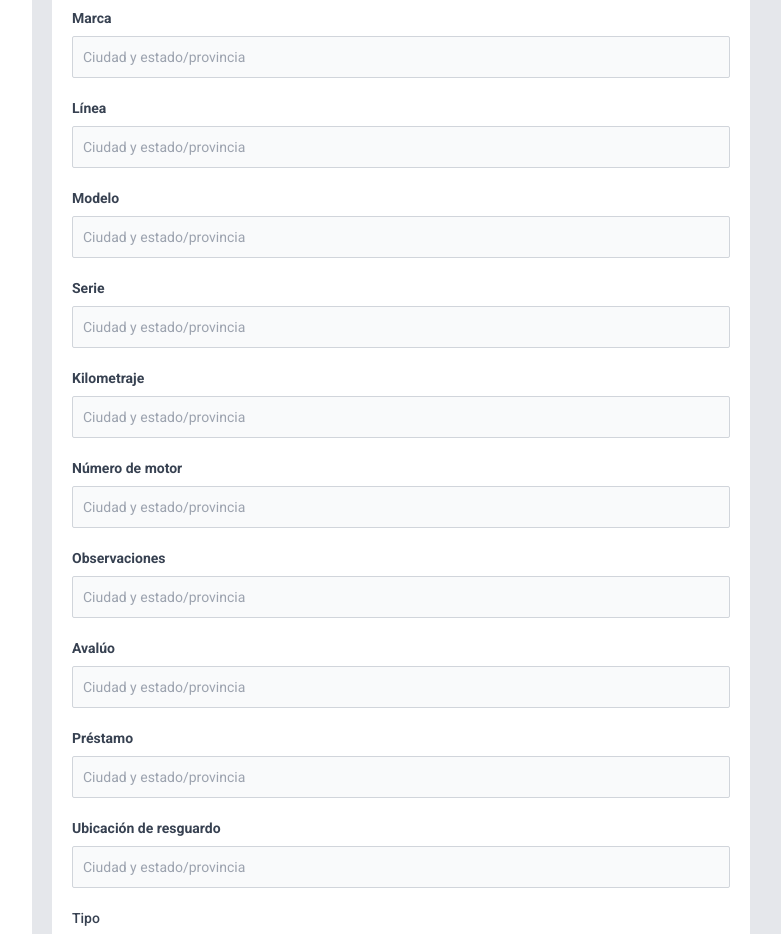
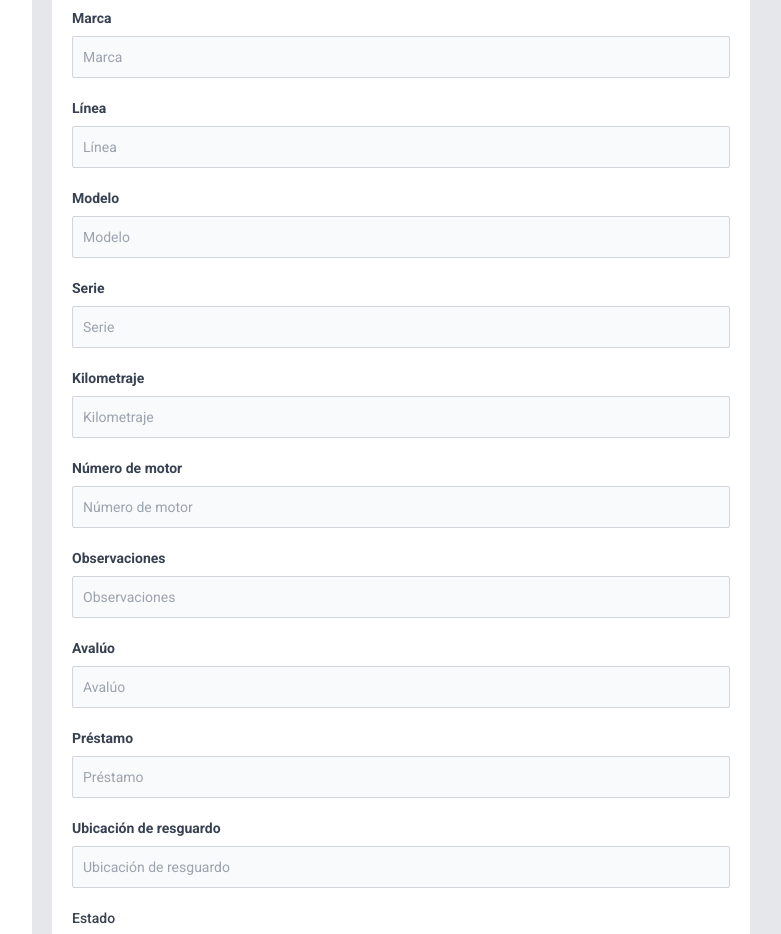
Before and after one commit to karen-nino/711-automotores, a Next.js app: page /pages/nuevo-prestamo/nuevo-vehiculo-prestamo in a window 1280 px wide. Shown: the part 460-1394 px from the top of the page, without its empty margins (198-979 px from the left). Built offline with nearby package versions, Linux system fonts and the light colour scheme.

Commit message:
modal/formuulario prestamo

```diff
--- a/app/components/modal/modal-fotos/page.js
+++ b/app/components/modal/modal-fotos/page.js
@@ -14,6 +14,18 @@ const ModalFotos = () => {
                             <option value="front">Frente</option>
                             <option value="back">Vuelta</option>
                         </select>
+                        <a className='block mt-4 text-xs tracking-wide text-gray-700 bg-white border border-b border-gray-300 rounded cursor-pointer w-[140px] item active:bg-gray-200'>
+                            <div className='flex justify-between'>
+                                <div className='flex justify-center py-3 pl-3'>
+                                    <span className='text-center'>Agregar foto</span>
+                                </div>
+                                <div className='px-2 py-3 border'>
+                                    <svg xmlns="http://www.w3.org/2000/svg" width="16" height="16" viewBox="0 0 16 16" fill="none">
+                                        <path d="M0 4.79998C0 3.91998 0.72 3.19998 1.6 3.19998H4L5.6 1.59998H10.4L12 3.19998H14.4C14.8243 3.19998 15.2313 3.36855 15.5314 3.6686C15.8314 3.96866 16 4.37563 16 4.79998V12.8C16 13.2243 15.8314 13.6313 15.5314 13.9313C15.2313 14.2314 14.8243 14.4 14.4 14.4H1.6C1.17565 14.4 0.768687 14.2314 0.468629 13.9313C0.168571 13.6313 0 13.2243 0 12.8V4.79998ZM8 12.8C9.06087 12.8 10.0783 12.3785 10.8284 11.6284C11.5786 10.8783 12 9.86084 12 8.79998C12 7.73911 11.5786 6.72169 10.8284 5.97155C10.0783 5.2214 9.06087 4.79998 8 4.79998C6.93913 4.79998 5.92172 5.2214 5.17157 5.97155C4.42143 6.72169 4 7.73911 4 8.79998C4 9.86084 4.42143 10.8783 5.17157 11.6284C5.92172 12.3785 6.93913 12.8 8 12.8ZM8 11.2C7.68483 11.2 7.37274 11.1379 7.08156 11.0173C6.79038 10.8967 6.5258 10.7199 6.30294 10.497C6.08008 10.2742 5.9033 10.0096 5.78269 9.71842C5.66208 9.42723 5.6 9.11515 5.6 8.79998C5.6 8.4848 5.66208 8.17272 5.78269 7.88154C5.9033 7.59035 6.08008 7.32578 6.30294 7.10292C6.5258 6.88006 6.79038 6.70328 7.08156 6.58266C7.37274 6.46205 7.68483 6.39998 8 6.39998C8.63652 6.39998 9.24697 6.65283 9.69706 7.10292C10.1471 7.55301 10.4 8.16346 10.4 8.79998C10.4 9.4365 10.1471 10.0469 9.69706 10.497C9.24697 10.9471 8.63652 11.2 8 11.2Z" fill="black" />
+                                    </svg>
+                                </div>
+                            </div>
+                        </a>
                     </div>
                     <div className='flex justify-end gap-2'>
                         <a className='px-5 py-3 text-xs tracking-wide text-gray-700 bg-white border border-b border-gray-300 rounded cursor-pointer item active:bg-gray-200'>
--- a/app/pages/nuevo-prestamo/nuevo-vehiculo-prestamo/page.js
+++ b/app/pages/nuevo-prestamo/nuevo-vehiculo-prestamo/page.js
@@ -62,56 +62,56 @@ const PrestamoVehiculo = () => {
 
                                     <div className='mb-5'>
                                         <label for="marca" class="block mb-2 text-sm font-semibold text-gray-700">Marca</label>
-                                        <input type="text" placeholder="Ciudad y estado/provincia" class="bg-gray-50 border border-gray-300 text-gray-900 text-sm rounded-sm focus:ring-blue-500 focus:border-blue-500 block w-full p-2.5" />
+                                        <input type="text" placeholder="Marca" class="bg-gray-50 border border-gray-300 text-gray-900 text-sm rounded-sm focus:ring-blue-500 focus:border-blue-500 block w-full p-2.5" />
                                     </div>
 
                                     <div className='mb-5'>
                                         <label for="linea" class="block mb-2 text-sm font-semibold text-gray-700">Línea</label>
-                                        <input type="text" placeholder="Ciudad y estado/provincia" class="bg-gray-50 border border-gray-300 text-gray-900 text-sm rounded-sm focus:ring-blue-500 focus:border-blue-500 block w-full p-2.5" />
+                                        <input type="text" placeholder="Línea" class="bg-gray-50 border border-gray-300 text-gray-900 text-sm rounded-sm focus:ring-blue-500 focus:border-blue-500 block w-full p-2.5" />
                                     </div>
 
                                     <div className='mb-5'>
                                         <label for="modelo" class="block mb-2 text-sm font-semibold text-gray-700">Modelo</label>
-                                        <input type="text" placeholder="Ciudad y estado/provincia" class="bg-gray-50 border border-gray-300 text-gray-900 text-sm rounded-sm focus:ring-blue-500 focus:border-blue-500 block w-full p-2.5" />
+                                        <input type="text" placeholder="Modelo" class="bg-gray-50 border border-gray-300 text-gray-900 text-sm rounded-sm focus:ring-blue-500 focus:border-blue-500 block w-full p-2.5" />
                                     </div>
 
                                     <div className='mb-5'>
                                         <label for="serie" class="block mb-2 text-sm font-semibold text-gray-700">Serie</label>
-                                        <input type="text" placeholder="Ciudad y estado/provincia" class="bg-gray-50 border border-gray-300 text-gray-900 text-sm rounded-sm focus:ring-blue-500 focus:border-blue-500 block w-full p-2.5" />
+                                        <input type="text" placeholder="Serie" class="bg-gray-50 border border-gray-300 text-gray-900 text-sm rounded-sm focus:ring-blue-500 focus:border-blue-500 block w-full p-2.5" />
                                     </div>
 
                                     <div className='mb-5'>
                                         <label for="kilometraje" class="block mb-2 text-sm font-semibold text-gray-700">Kilometraje</label>
-                                        <input type="text" placeholder="Ciudad y estado/provincia" class="bg-gray-50 border border-gray-300 text-gray-900 text-sm rounded-sm focus:ring-blue-500 focus:border-blue-500 block w-full p-2.5" />
+                                        <input type="text" placeholder="Kilometraje" class="bg-gray-50 border border-gray-300 text-gray-900 text-sm rounded-sm focus:ring-blue-500 focus:border-blue-500 block w-full p-2.5" />
                                     </div>
 
                                     <div className='mb-5'>
                                         <label for="motor" class="block mb-2 text-sm font-semibold text-gray-700">Número de motor</label>
-                                        <input type="text" placeholder="Ciudad y estado/provincia" class="bg-gray-50 border border-gray-300 text-gray-900 text-sm rounded-sm focus:ring-blue-500 focus:border-blue-500 block w-full p-2.5" />
+                                        <input type="text" placeholder="Número de motor" class="bg-gray-50 border border-gray-300 text-gray-900 text-sm rounded-sm focus:ring-blue-500 focus:border-blue-500 block w-full p-2.5" />
                                     </div>
 
                                     <div className='mb-5'>
                                         <label for="obersavaciones" class="block mb-2 text-sm font-semibold text-gray-700">Observaciones</label>
-                                        <input type="text" placeholder="Ciudad y estado/provincia" class="bg-gray-50 border border-gray-300 text-gray-900 text-sm rounded-sm focus:ring-blue-500 focus:border-blue-500 block w-full p-2.5" />
+                                        <input type="text" placeholder="Observaciones" class="bg-gray-50 border border-gray-300 text-gray-900 text-sm rounded-sm focus:ring-blue-500 focus:border-blue-500 block w-full p-2.5" />
                                     </div>
 
                                     <div className='mb-5'>
                                         <label for="avaluo" class="block mb-2 text-sm font-semibold text-gray-700">Avalúo</label>
-                                        <input type="text" placeholder="Ciudad y estado/provincia" class="bg-gray-50 border border-gray-300 text-gray-900 text-sm rounded-sm focus:ring-blue-500 focus:border-blue-500 block w-full p-2.5" />
+                                        <input type="text" placeholder="Avalúo" class="bg-gray-50 border border-gray-300 text-gray-900 text-sm rounded-sm focus:ring-blue-500 focus:border-blue-500 block w-full p-2.5" />
                                     </div>
 
                                     <div className='mb-5'>
                                         <label for="prestamo" class="block mb-2 text-sm font-semibold text-gray-700">Préstamo</label>
-                                        <input type="text" placeholder="Ciudad y estado/provincia" class="bg-gray-50 border border-gray-300 text-gray-900 text-sm rounded-sm focus:ring-blue-500 focus:border-blue-500 block w-full p-2.5" />
+                                        <input type="text" placeholder="Préstamo" class="bg-gray-50 border border-gray-300 text-gray-900 text-sm rounded-sm focus:ring-blue-500 focus:border-blue-500 block w-full p-2.5" />
                                     </div>
 
                                     <div className='mb-5'>
                                         <label for="ubicacion" class="block mb-2 text-sm font-semibold text-gray-700">Ubicación de resguardo</label>
-                                        <input type="text" placeholder="Ciudad y estado/provincia" class="bg-gray-50 border border-gray-300 text-gray-900 text-sm rounded-sm focus:ring-blue-500 focus:border-blue-500 block w-full p-2.5" />
+                                        <input type="text" placeholder="Ubicación de resguardo" class="bg-gray-50 border border-gray-300 text-gray-900 text-sm rounded-sm focus:ring-blue-500 focus:border-blue-500 block w-full p-2.5" />
                                     </div>
 
                                     <div className='mb-5'>
-                                        <label for="estado" class="block mb-2 text-sm font-medium text-gray-700">Tipo</label>
+                                        <label for="estado" class="block mb-2 text-sm font-medium text-gray-700">Estado</label>
                                         <select id="estado" class="bg-gray-50 border border-gray-300 text-gray-900 text-sm rounded-sm focus:ring-blue-500 focus:border-blue-500 block w-full p-2.5">
                                             <option selected>Empeñado</option>
                                             <option value="estado">Apartado</option>
@@ -121,7 +121,7 @@ const PrestamoVehiculo = () => {
 
                                     <div className='mb-5'>
                                         <label for="dueño" class="block mb-2 text-sm font-semibold text-gray-700">Dueño original</label>
-                                        <input type="text" placeholder="Ciudad y estado/provincia" class="bg-gray-50 border border-gray-300 text-gray-900 text-sm rounded-sm focus:ring-blue-500 focus:border-blue-500 block w-full p-2.5" />
+                                        <input type="text" placeholder="Dueño original" class="bg-gray-50 border border-gray-300 text-gray-900 text-sm rounded-sm focus:ring-blue-500 focus:border-blue-500 block w-full p-2.5" />
                                     </div>
 
                                 </div>
```
